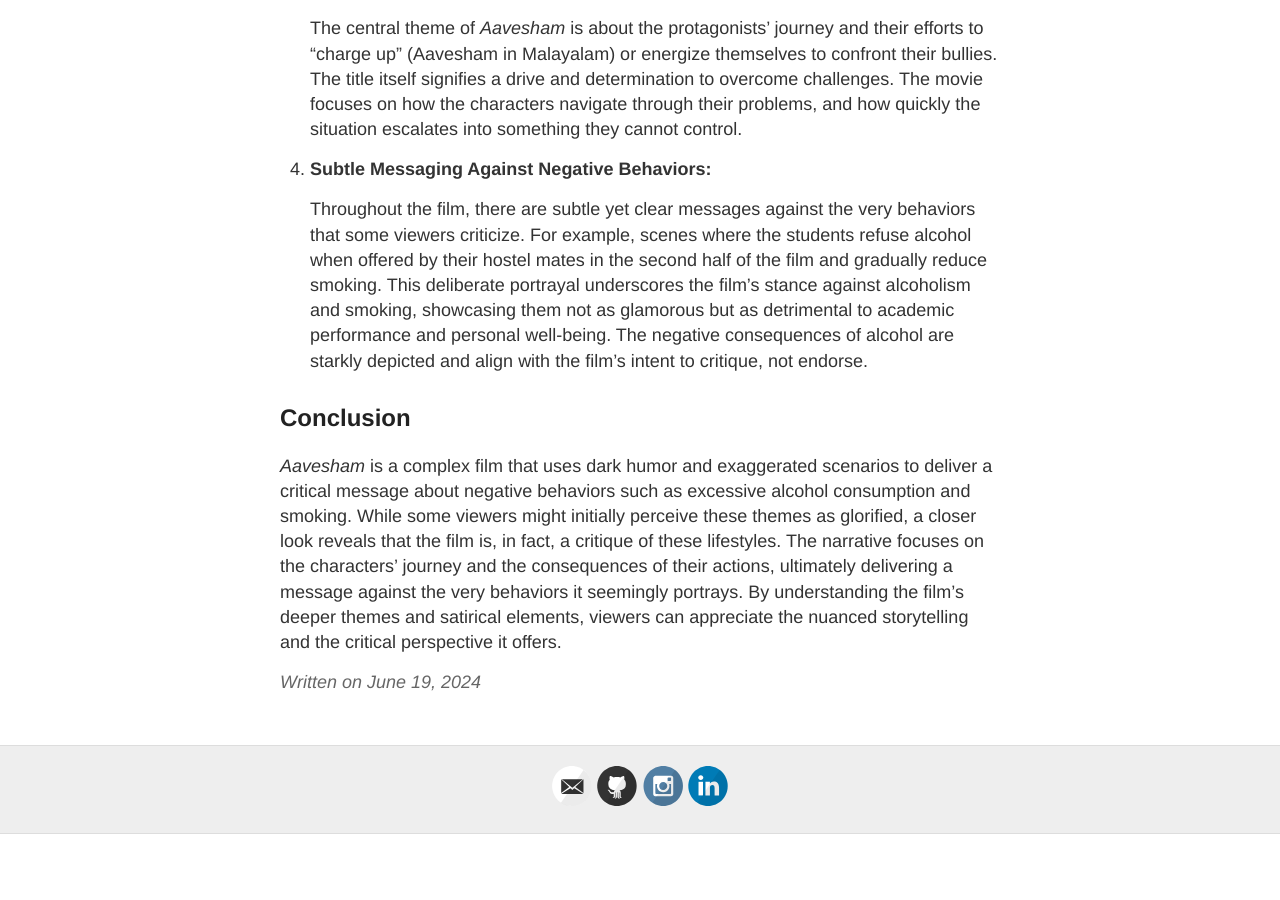
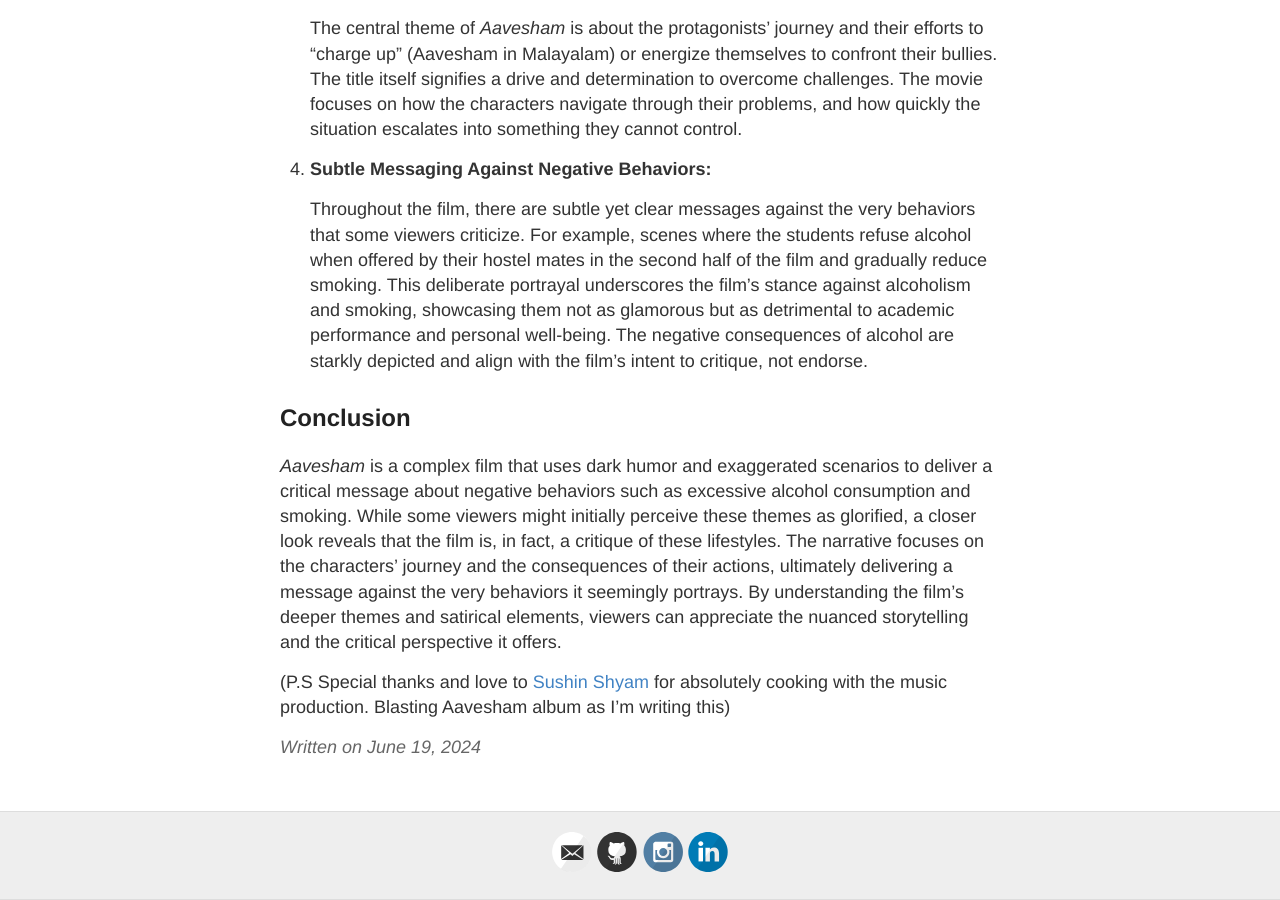
Before and after one commit to Methaphur/methaphur.github.io, a Jekyll site: the page built from _posts/2024-6-19-Aavesham.md, in a window 1280 px wide and 900 px high, scrolled down 1277 px. Built offline with Jekyll 4.4.1, drawn with Linux system fonts in a browser that asks for light colours; before the commit the page ends 2111 px from its top, so only the background shows below that.

Commit message:
Added Aavesham

```diff
--- a/_posts/2024-6-19-Aavesham.md
+++ b/_posts/2024-6-19-Aavesham.md
@@ -34,3 +34,6 @@
 ## Conclusion
 
 *Aavesham* is a complex film that uses dark humor and exaggerated scenarios to deliver a critical message about negative behaviors such as excessive alcohol consumption and smoking. While some viewers might initially perceive these themes as glorified, a closer look reveals that the film is, in fact, a critique of these lifestyles. The narrative focuses on the characters' journey and the consequences of their actions, ultimately delivering a message against the very behaviors it seemingly portrays. By understanding the film’s deeper themes and satirical elements, viewers can appreciate the nuanced storytelling and the critical perspective it offers.
+
+
+(P.S Special thanks and love to [Sushin Shyam](https://www.instagram.com/sushintdt/?hl=en) for absolutely cooking with the music production. Blasting Aavesham album as I’m writing this)
```
